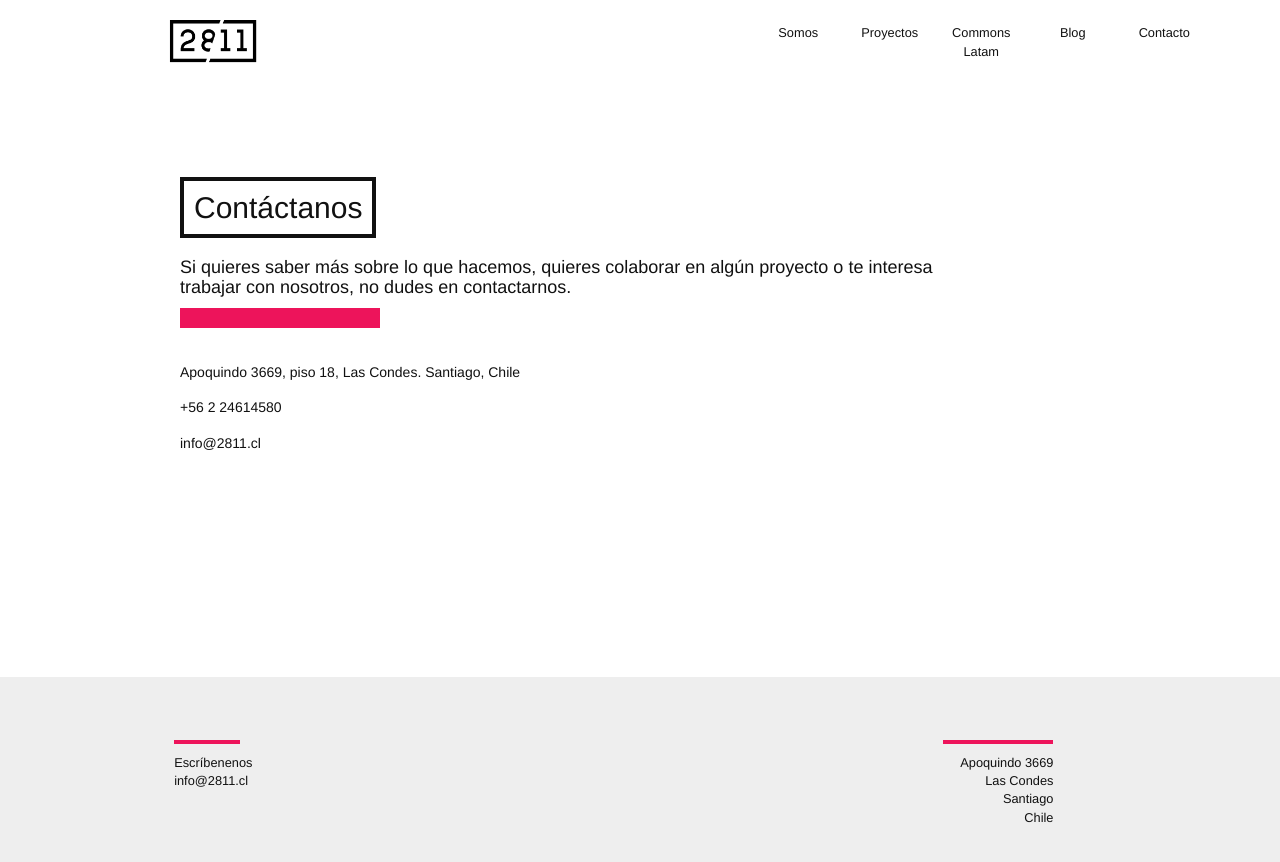
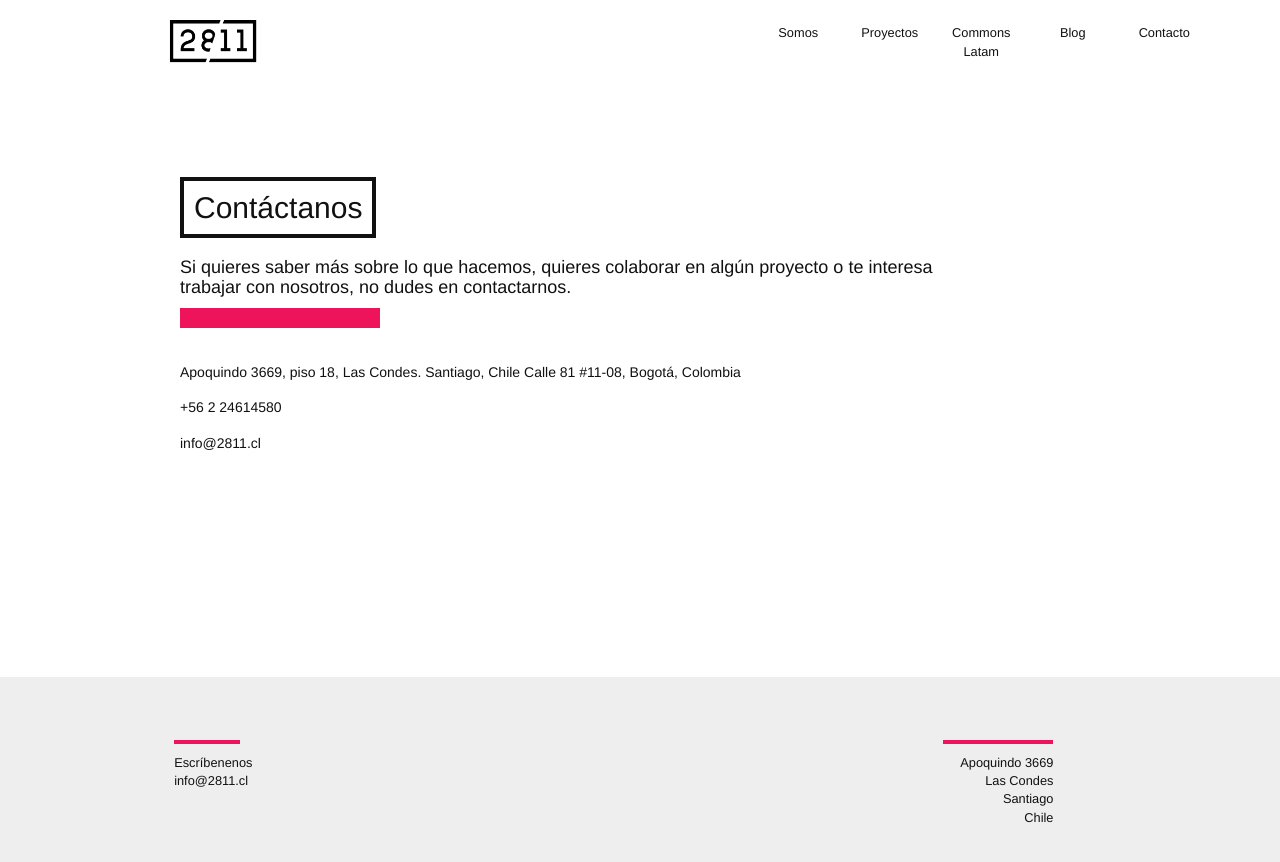
Before and after one commit to 2811Chile/2811Chile.github.io, a Jekyll site: the page built from contacto.md, in a window 1280 px wide. Shown: the top 862 px of the page. Built offline with Jekyll 4.4.1, drawn with Linux system fonts in a browser that asks for light colours; nearby versions of some CDN libraries; some web fonts are replaced.

Commit message:
Updated Contacto

```diff
--- a/contacto.md
+++ b/contacto.md
@@ -3,7 +3,9 @@ title: Contacto
 permalink: "/contacto/"
 descripcion: 'Si quieres saber más sobre lo que hacemos, quieres colaborar en algún
   proyecto o te interesa trabajar con nosotros, no dudes en contactarnos. '
-direccion: Apoquindo 3669, piso 18, Las Condes. Santiago, Chile
+direccion: |-
+  Apoquindo 3669, piso 18, Las Condes. Santiago, Chile
+  Calle 81 #11-08, Bogotá, Colombia
 telefono: "+56 2 24614580"
 email: info@2811.cl
 layout: default
```
